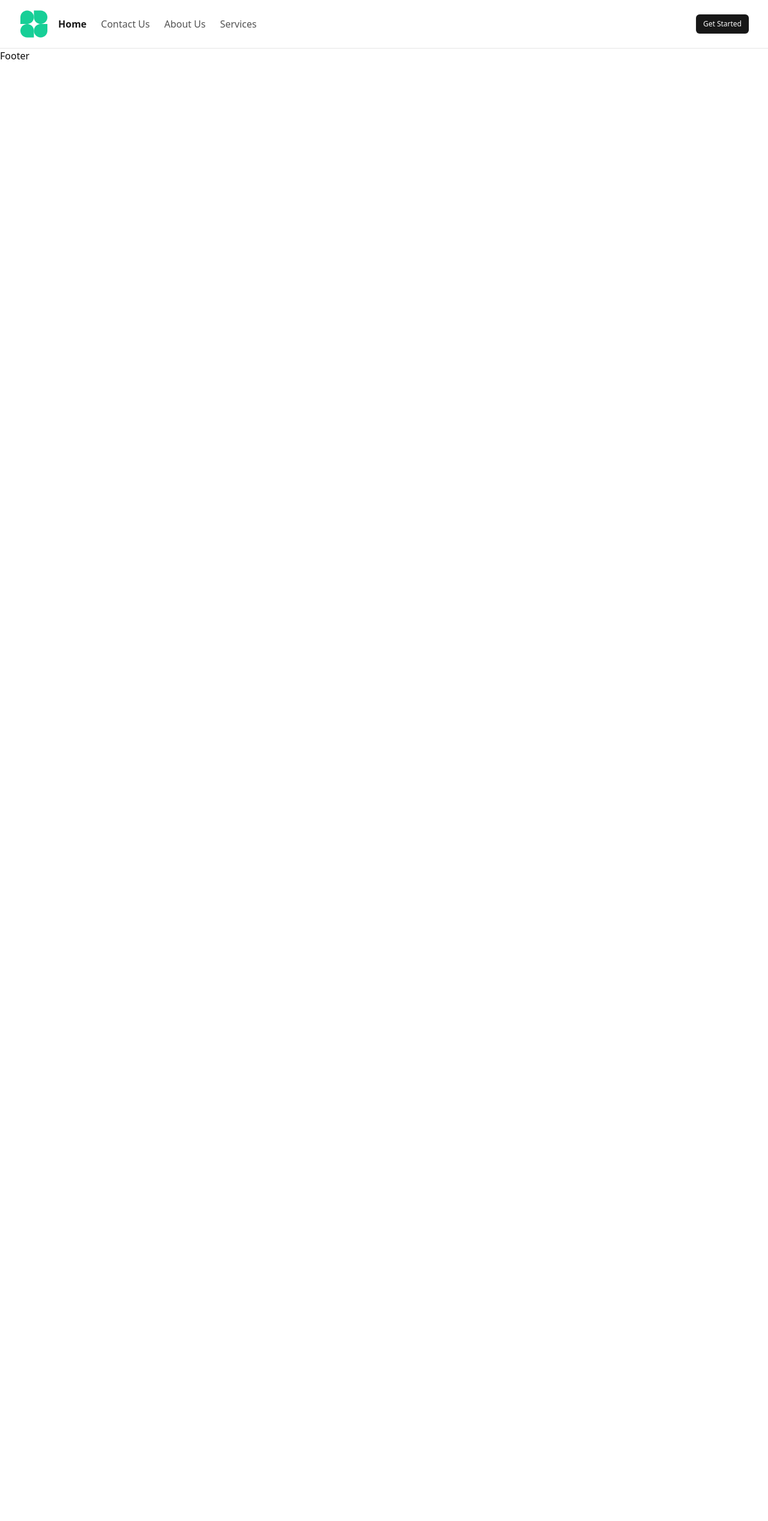
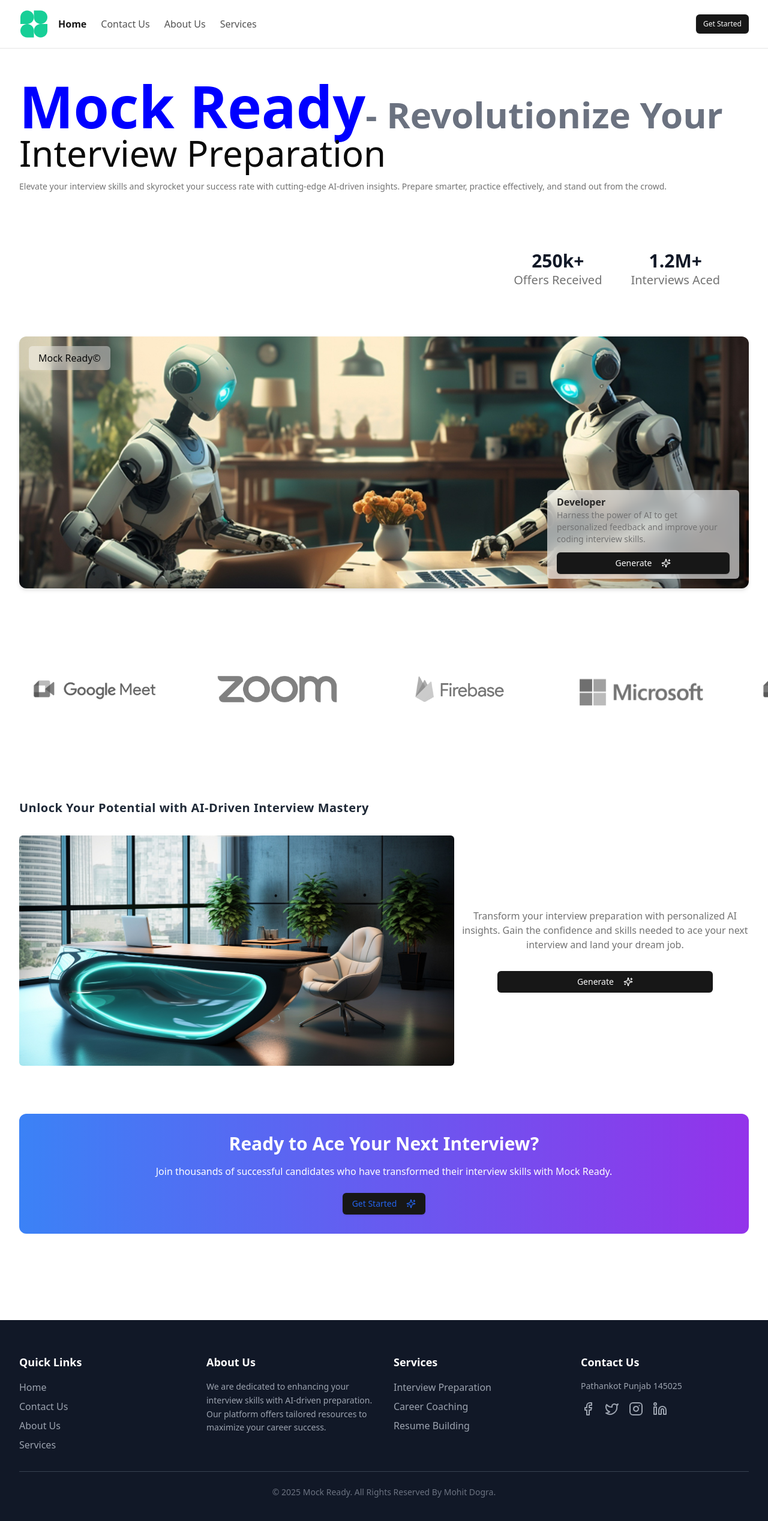
Before and after one commit to Mohitxdogra/Mock-interview, a React (Vite) app: page / in a window 1280 px wide. Shown: the top 2536 px of the page at 60% size. Before the commit the page ends 800 px from the top, so only its background shows below. Built offline with nearby package versions, Linux system fonts and the light colour scheme; no server answers.

Commit message:
Changes: homescreen complete ho gyi hei

```diff
--- a/package.json
+++ b/package.json
@@ -20,6 +20,7 @@
     "lucide-react": "^0.474.0",
     "react": "^18.3.1",
     "react-dom": "^18.3.1",
+    "react-fast-marquee": "^1.6.5",
     "react-router-dom": "^7.1.3",
     "tailwind-merge": "^2.6.0",
     "tailwindcss-animate": "^1.0.7"
--- a/src/components/footer.tsx
+++ b/src/components/footer.tsx
@@ -1,6 +1,124 @@
-const Footer = () => {
-  return <div>Footer</div>;
+import React from "react";
+import { Facebook, Twitter, Instagram, Linkedin } from "lucide-react";
+import { Link } from "react-router-dom";
+import { Container } from "@/components/container"; // Ensure this import exists
+import { MainRoutes } from "@/lib/helpers";
+import clsx from "clsx"; // Import clsx for better class handling
 
+interface SocialLinkProps {
+  href: string;
+  icon: React.ReactNode;
+  hoverColor: string;
+  label: string;
 }
 
-export default Footer;
+const SocialLink: React.FC<SocialLinkProps> = ({ href, icon, hoverColor, label }) => {
+  return (
+    <a
+      href={href}
+      target="_blank"
+      rel="noopener noreferrer"
+      aria-label={label}
+      className={clsx("transition-colors duration-300", hoverColor)}
+    >
+      {icon}
+    </a>
+  );
+};
+
+interface FooterLinkProps {
+  to: string;
+  children: React.ReactNode;
+}
+
+const FooterLink: React.FC<FooterLinkProps> = ({ to, children }) => {
+  return (
+    <li>
+      <Link
+        to={to}
+        className="hover:underline text-gray-400 transition-colors duration-200 hover:text-white"
+      >
+        {children}
+      </Link>
+    </li>
+  );
+};
+
+export const Footer = () => {
+  return (
+    <footer className="w-full bg-gray-900 text-gray-400 py-10">
+      <Container>
+        <div className="grid grid-cols-1 md:grid-cols-4 gap-8">
+          {/* Quick Links */}
+          <div>
+            <h3 className="font-semibold text-lg text-white mb-4">Quick Links</h3>
+            <ul className="space-y-2">
+              {MainRoutes.map((route) => (
+                <FooterLink key={route.href} to={route.href}>
+                  {route.label}
+                </FooterLink>
+              ))}
+            </ul>
+          </div>
+
+          {/* About Us */}
+          <div>
+            <h3 className="font-semibold text-lg text-white mb-4">About Us</h3>
+            <p className="text-sm leading-relaxed">
+              We are dedicated to enhancing your interview skills with AI-driven preparation.
+              Our platform offers tailored resources to maximize your career success.
+            </p>
+          </div>
+
+          {/* Services */}
+          <div>
+            <h3 className="font-semibold text-lg text-white mb-4">Services</h3>
+            <ul className="space-y-2">
+              <FooterLink to="/services/interview-prep">Interview Preparation</FooterLink>
+              <FooterLink to="/services/career-coaching">Career Coaching</FooterLink>
+              <FooterLink to="/services/resume-building">Resume Building</FooterLink>
+            </ul>
+          </div>
+
+          {/* Contact & Socials */}
+          <div>
+            <h3 className="font-semibold text-lg text-white mb-4">Contact Us</h3>
+            <p className="mb-4 text-sm">
+              Pathankot Punjab 145025</p>
+            <div className="flex gap-4">
+              <SocialLink
+                href="https://facebook.com"
+                icon={<Facebook size={24} />}
+                hoverColor="hover:text-blue-500"
+                label="Facebook"
+              />
+              <SocialLink
+                href="https://twitter.com"
+                icon={<Twitter size={24} />}
+                hoverColor="hover:text-blue-400"
+                label="Twitter"
+              />
+              <SocialLink
+                href="https://instagram.com"
+                icon={<Instagram size={24} />}
+                hoverColor="hover:text-pink-500"
+                label="Instagram"
+              />
+              <SocialLink
+                href="https://linkedin.com"
+                icon={<Linkedin size={24} />}
+                hoverColor="hover:text-blue-700"
+                label="LinkedIn"
+              />
+            </div>
+          </div>
+        </div>
+
+        {/* Footer Bottom */}
+        <div className="mt-8 border-t border-gray-700 pt-6 text-center text-sm text-gray-500">
+          © {new Date().getFullYear()} Mock Ready. All Rights Reserved By Mohit Dogra.
+        </div>
+      </Container>
+    </footer>
+  );
+};
--- /dev/null
+++ b/src/components/marquee-img.tsx
@@ -0,0 +1,20 @@
+
+
+
+
+
+
+
+
+
+
+
+export const MarqueImg = ({ img }: {img: string}) => {
+  return (
+    <img
+      src={img}
+      className="w-44 h-44 xl:w-52 xl:h-52 object-contain grayscale mx-12"
+      alt=""
+    />
+  );
+};
--- a/src/index.css
+++ b/src/index.css
@@ -63,4 +63,15 @@
   body {
     @apply bg-background text-foreground;
   }
+
+  .text-outline{
+    color:blue;
+    text-shadow: - 1px -1px 0 rgb(0, 0, 0.6),
+ /* Top-left */- 1px -1px 0 rgb(0, 0, 0.6),
+   /* top-right */ -1px -1px 0 rgb(0 ,0,0.6),
+ /* bottpom-left*/
+  -1px -1px 0 rgb(0, 0, 0.6);
+ /*
+ bottom-right */
 }
+}
--- a/src/layouts/main-layout.tsx
+++ b/src/layouts/main-layout.tsx
@@ -1,5 +1,6 @@
 import {Container} from "@/components/container";
-import Footer from "@/components/footer";
+import { Footer } from "@/components/footer";
+
 import Header from "@/components/header";
 import { Outlet } from "react-router-dom";
 
--- a/src/layouts/public-layout.tsx
+++ b/src/layouts/public-layout.tsx
@@ -1,4 +1,5 @@
-import Footer from "@/components/footer";
+
+import { Footer } from "@/components/footer";
 import Header from "@/components/header";
 import AuthHandler from "@/handlers/auth-handler";
 import { Outlet } from "react-router-dom";
--- a/src/routes/home.tsx
+++ b/src/routes/home.tsx
@@ -1,6 +1,142 @@
+import { Sparkles } from "lucide-react";
+import Marquee from "react-fast-marquee";
+import { Container } from "@/components/container";
+import { Button } from "@/components/ui/button";
+import { MarqueImg } from "@/components/marquee-img";
+import { Link } from "react-router-dom";
 
-const Homepage = () => {
-  return <div></div>;
+const HomePage = () => {
+  return (
+    <div className="flex-col w-full pb-24">
+      {/* Hero Section */}
+      <Container>
+        <div className="my-8">
+          <h2 className="text-3xl text-center md:text-left md:text-6xl">
+            <span className="text-outline font-extrabold md:text-8xl">
+              Mock Ready
+            </span>
+            <span className="text-gray-500 font-extrabold">
+              - Revolutionize Your
+            </span>
+            <br />
+            Interview Preparation
+          </h2>
+
+          <p className="mt-4 text-muted-foreground text-sm">
+            Elevate your interview skills and skyrocket your success rate with
+            cutting-edge AI-driven insights. Prepare smarter, practice
+            effectively, and stand out from the crowd.
+          </p>
+        </div>
+
+        {/* Stats Section */}
+        <div className="flex w-full items-center justify-evenly md:px-12 md:py-16 md:items-center md:justify-end gap-12">
+          <p className="text-3xl font-semibold text-gray-900 text-center">
+            250k+
+            <span className="block text-xl text-muted-foreground font-normal">
+              Offers Received
+            </span>
+          </p>
+          <p className="text-3xl font-semibold text-gray-900 text-center">
+            1.2M+
+            <span className="block text-xl text-muted-foreground font-normal">
+              Interviews Aced
+            </span>
+          </p>
+        </div>
+
+        {/* Hero Image Section */}
+        <div className="w-full mt-4 rounded-xl bg-gray-100 h-[420px] drop-shadow-md overflow-hidden relative">
+          <img
+            src="/assets/img/hero.jpg"
+            alt="Interview Preparation"
+            className="w-full h-full object-cover"
+          />
+
+          <div className="absolute top-4 left-4 px-4 py-2 rounded-md bg-white/40 backdrop-blur-md">
+            Mock Ready&copy;
+          </div>
+
+          <div className="hidden md:block absolute w-80 bottom-4 right-4 px-4 py-2 rounded-md bg-white/60 backdrop-blur-md">
+            <h2 className="text-neutral-800 font-semibold">Developer</h2>
+            <p className="text-sm text-neutral-500">
+              Harness the power of AI to get personalized feedback and improve
+              your coding interview skills.
+            </p>
+
+            <Link to="/generate" className="block mt-3">
+              <Button className="w-full">
+                Generate <Sparkles className="ml-2" />
+              </Button>
+            </Link>
+          </div>
+        </div>
+      </Container>
+
+      {/* Marquee Section  */}
+      <div className="w-full my-12">
+        <Marquee pauseOnHover>
+          <MarqueImg img="/assets/img/logo/firebase.png" />
+          <MarqueImg img="/assets/img/logo/meet.png" />
+          <MarqueImg img="/assets/img/logo/zoom.png" />
+          <MarqueImg img="/assets/img/logo/firebase.png" />
+          <MarqueImg img="/assets/img/logo/microsoft.png" />
+          <MarqueImg img="/assets/img/logo/meet.png" />
+          <MarqueImg img="/assets/img/logo/tailwindcss.png" />
+          <MarqueImg img="/assets/img/logo/microsoft.png" />
+        </Marquee>
+      </div>
+
+      {/* Features Section */}
+      <Container className="py-8 space-y-8">
+        <h2 className="tracking-wide text-xl text-gray-800 font-semibold">
+          Unlock Your Potential with AI-Driven Interview Mastery
+        </h2>
+
+        <div className="grid grid-cols-1 md:grid-cols-5 gap-3">
+          <div className="col-span-1 md:col-span-3">
+            <img
+              src="/assets/img/office.jpg"
+              alt="AI Interview Preparation"
+              className="w-full max-h-96 rounded-md object-cover"
+            />
+          </div>
+
+          <div className="col-span-1 md:col-span-2 gap-8 max-h-96 min-h-96 w-full flex flex-col items-center justify-center text-center">
+            <p className="text-center text-muted-foreground">
+              Transform your interview preparation with personalized AI insights.
+              Gain the confidence and skills needed to ace your next interview
+              and land your dream job.
+            </p>
+
+            <Link to={"/generate"} className="w-full flex justify-center">
+              <Button className="w-3/4">
+                Generate <Sparkles className="ml-2" />
+              </Button>
+            </Link>
+          </div>
+        </div>
+      </Container>
+
+      {/* Call to Action Section */}
+      <Container className="py-12">
+        <div className="bg-gradient-to-r from-blue-500 to-purple-600 rounded-xl p-8 text-white text-center">
+          <h2 className="text-3xl font-bold mb-4">
+            Ready to Ace Your Next Interview?
+          </h2>
+          <p className="mb-6">
+            Join thousands of successful candidates who have transformed their
+            interview skills with Mock Ready.
+          </p>
+          <Link to={"/generate"}>
+            <Button className="text-blue-600 hover:bg-gray-100">
+              Get Started <Sparkles className="ml-2" />
+            </Button>
+          </Link>
+        </div>
+      </Container>
+    </div>
+  );
 };
 
-export default Homepage;
+export default HomePage;
```
Also changed, not shown: 1 other file (tests, documents, lock files or other folders).
